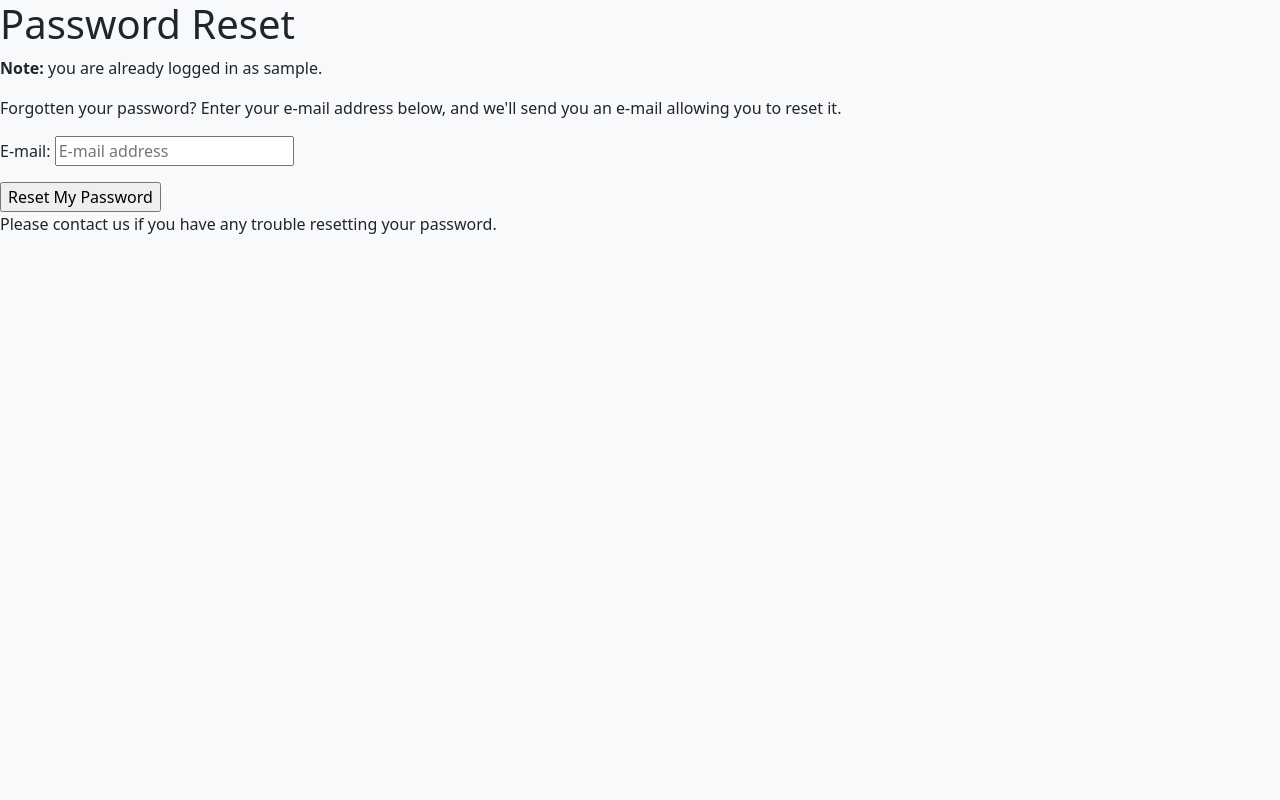
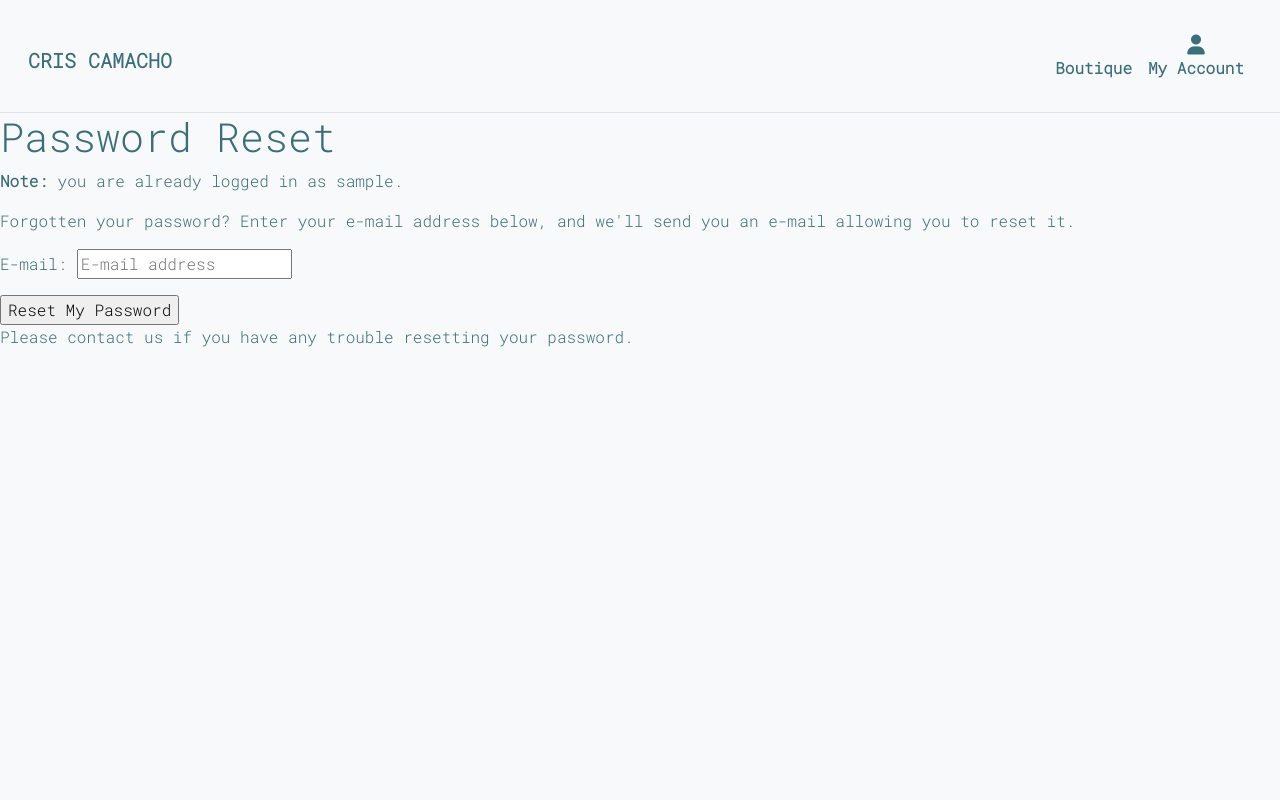
Before and after one commit to MartinFortuna/pilates-store-p5, a Django app: page /accounts/password/reset/ in a window 1280 px wide. Run offline with Django 3.2, Linux system fonts and the light colour scheme; the visitor is signed in with stand-in values (Sample User, id 1); some libraries are stand-ins or nearby versions.

Commit message:
Added nav bar and hero image

```diff
--- a/home/templates/home/index.html
+++ b/home/templates/home/index.html
@@ -1,7 +1,7 @@
 {% extends 'base.html' %}
 {% load static %}
 {% block content %}
-    <section>
+    <div>
         <img src="{% static 'images/girl-practicing-pilates.jpg'%}" alt="Girl Practicing Pilates" class="img-fluid">
-    </section>
+    </div>
 {% endblock %}
--- a/pilates_with_chris/settings.py
+++ b/pilates_with_chris/settings.py
@@ -15,6 +15,7 @@ import os
 
 # Build paths inside the project like this: BASE_DIR / 'subdir'.
 BASE_DIR = Path(__file__).resolve().parent.parent
+TEMPLATES_DIR = os.path.join( BASE_DIR, 'templates')
 
 
 # Quick-start development settings - unsuitable for production
@@ -63,6 +64,7 @@ TEMPLATES = [
         'DIRS': [
             os.path.join(BASE_DIR, 'templates'),
             os.path.join(BASE_DIR, 'templates', 'allauth'),
+            TEMPLATES_DIR,
         ],
         'APP_DIRS': True,
         'OPTIONS': {
@@ -147,6 +149,8 @@ USE_TZ = True
 # https://docs.djangoproject.com/en/3.2/howto/static-files/
 
 STATIC_URL = '/static/'
+STATICFILES_DIRS = [os.path.join(BASE_DIR, 'static')]
+STATIC_ROOT = os.path.join(BASE_DIR, 'staticfiles')
 
 # Default primary key field type
 # https://docs.djangoproject.com/en/3.2/ref/settings/#default-auto-field
--- /dev/null
+++ b/static/css/style.css
@@ -0,0 +1,28 @@
+@import url('https://fonts.googleapis.com/css2?family=Open+Sans:ital,wght@1,300&family=Oswald:wght@300&family=Roboto+Mono:wght@300&family=Roboto:wght@300;400&display=swap');
+
+/* Global Style */
+
+body {
+    font-family: 'Roboto Mono', monospace;
+    overflow-x: hidden;
+    color: #3B6D7A!important;
+    max-width: 2500px;
+    min-height: 100vh;
+    display: flex;
+    flex-direction: column;
+}
+
+/* Nav Bar */
+
+nav p {
+    color: #3B6D7A!important;
+}
+
+a {
+    color: #3B6D7A!important;
+}
+
+.dropdown-menu-right {
+    right: 0!important;
+    left: auto !important;
+}
--- a/templates/base.html
+++ b/templates/base.html
@@ -25,7 +25,7 @@
     <title>Pilates with Chris</title>
 </head>
 <body class="bg-light">
-
+    {% include 'includes/nav.html' %}
     {% if messages %}
         <div class="message-container"></div>
     {% endif %}
@@ -34,7 +34,7 @@
     {% endblock %}
 
     {% block postloadjs %}
-      <script type="text/javascript">
+      <script>
         $(".toast").toast('show');
       </script>
     {% endblock %}
--- /dev/null
+++ b/templates/includes/nav.html
@@ -0,0 +1,57 @@
+<nav class="navbar navbar-expand-lg navbar-light bg-light border-bottom">
+    <div class="container-fluid m-3">
+        <a class="navbar-brand mt-2" href="{% url 'home' %}"><strong>CRIS CAMACHO</strong></a>
+
+        <button class="navbar-toggler" type="button" data-bs-toggle="collapse" data-bs-target="#navbarSupportedContent"
+            aria-controls="navbarSupportedContent" aria-expanded="false" aria-label="Toggle navigation">
+            <span class="navbar-toggler-icon"></span>
+        </button>
+        <div class="collapse navbar-collapse justify-content-end" id="navbarSupportedContent">
+            <ul class="navbar-nav">
+                <li class="nav-item mx-auto mt-4"><a class="nav-link active" aria-current="page"
+                        href="#"><strong>Boutique</strong></a></li>
+                <li>
+                    <hr class="dropdown-divider">
+                </li>
+                <li>
+                    <div class="nav-item mx-auto dropdown">
+                        <a class="nav-link active" href="#" role="button" id="user-options" data-bs-toggle="dropdown"
+                            aria-expanded="false">
+                            <div class="text-center">
+                                <div><i class="fas fa-user fa-lg"></i></div>
+                                <p class="my-0"><strong>My Account</strong></p>
+                            </div>
+                        </a>
+                        <ul class="dropdown-menu text-center dropdown-menu-right" aria-labelledby="user-options">
+                            {% if request.user.is_authenticated %}
+                            {% if request.user.is_superuser %}
+                            <li><a href="#" class="dropdown-item">Product Management</a></li>
+                            <li>
+                                <hr class="dropdown-divider">
+                            </li>
+                            {% endif %}
+                            <li><a href="#" class="dropdown-item">My Profile</a></li>
+                            <li>
+                                <hr class="dropdown-divider">
+                            </li>
+                            <li><a href="{% url 'account_logout' %}" class="dropdown-item">Logout</a></li>
+                            <li>
+                                <hr class="dropdown-divider">
+                            </li>
+                            <li>
+                                <p>Logged as <strong class="text-warning"></strong></p>
+                            </li>
+                            {% else %}
+                            <li><a href="{% url 'account_login' %}" class="dropdown-item">Login</a></li>
+                            <li>
+                                <hr class="dropdown-divider">
+                            </li>
+                            <li><a href="{% url 'account_signup' %}" class="dropdown-item">Sign-Up</a></li>
+                            {% endif %}
+                        </ul>
+                    </div>
+                </li>
+            </ul>
+        </div>
+    </div>
+</nav>
```
Also changed, not shown: static/favicon/favicon.ico (added).
